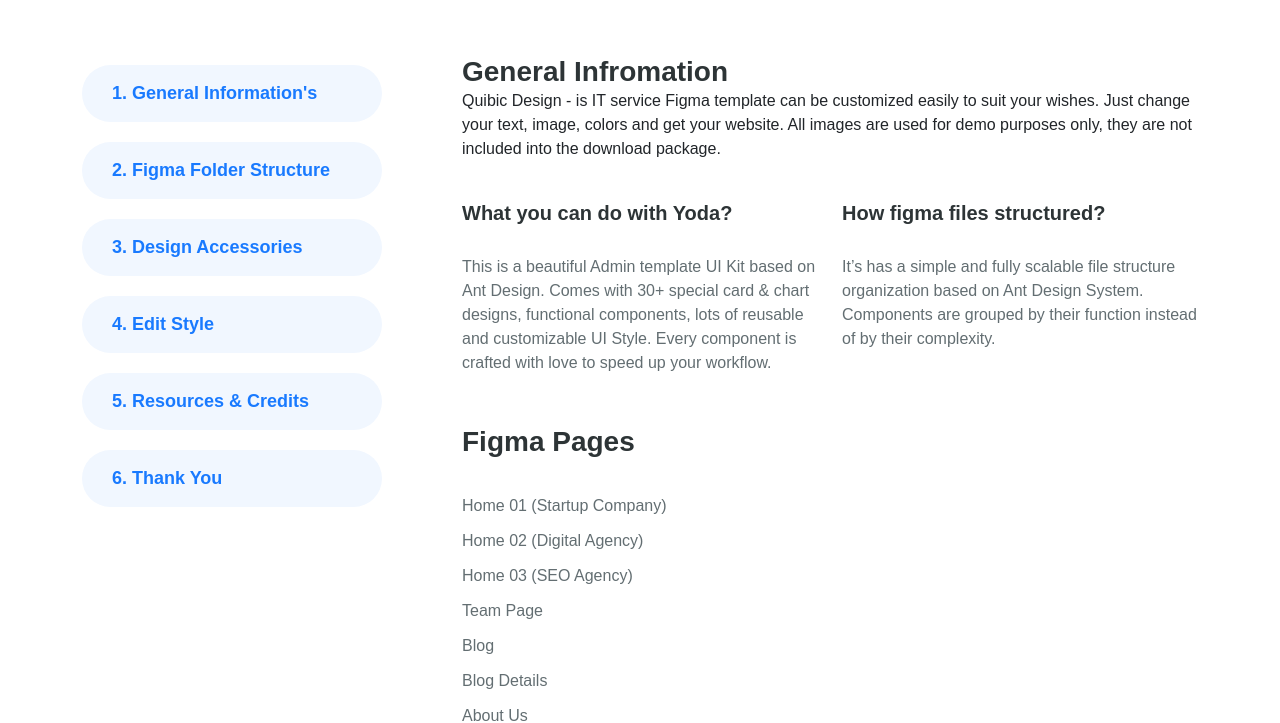
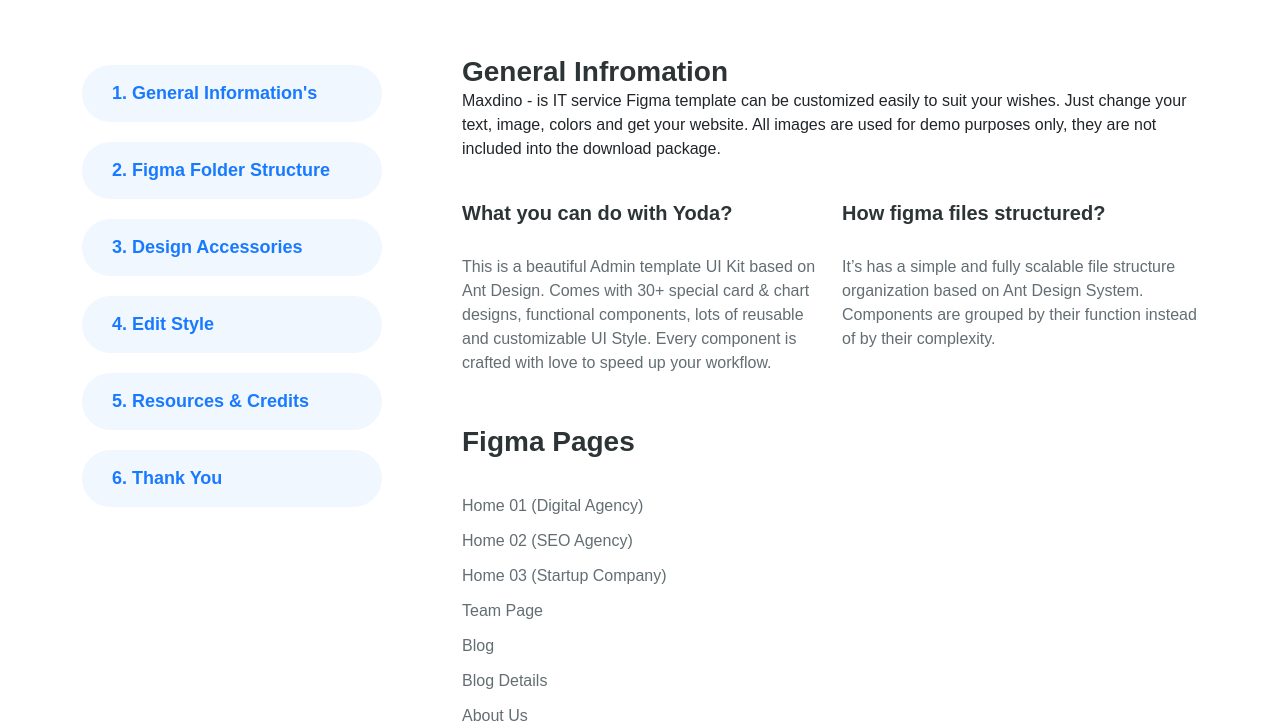
Before and after one commit to themefax/figma-documentation, a plain HTML site: page index.html in a window 1280 px wide. Shown: the part 79-802 px from the top of the page. Drawn offline with Linux system fonts and the light colour scheme.

Commit message:
Something Change

```diff
--- a/index.html
+++ b/index.html
@@ -55,7 +55,7 @@
                     <div class="content">
                       <section id="general_information">
                         <h2>General Infromation</h3>
-                          <p>Quibic Design - is IT service Figma template can be customized easily to suit your
+                          <p>Maxdino - is IT service Figma template can be customized easily to suit your
                             wishes. Just change your text, image, colors and get your website. All images are used
                             for demo purposes only, they are not included into the download package.</p>
                             <div class="row">
@@ -76,9 +76,9 @@
                       <section id="figmapage">
                         <h2>Figma Pages</h2>
                         <ul>
-                          <li>Home 01 (Startup Company)</li>
-                          <li>Home 02 (Digital Agency)</li>
-                          <li>Home 03 (SEO Agency)</li>
+                          <li>Home 01 (Digital Agency)</li>
+                          <li>Home 02 (SEO Agency)</li>
+                          <li>Home 03 (Startup Company)</li>
                           <li>Team Page</li>
                           <li>Blog</li>
                           <li>Blog Details</li>
```
